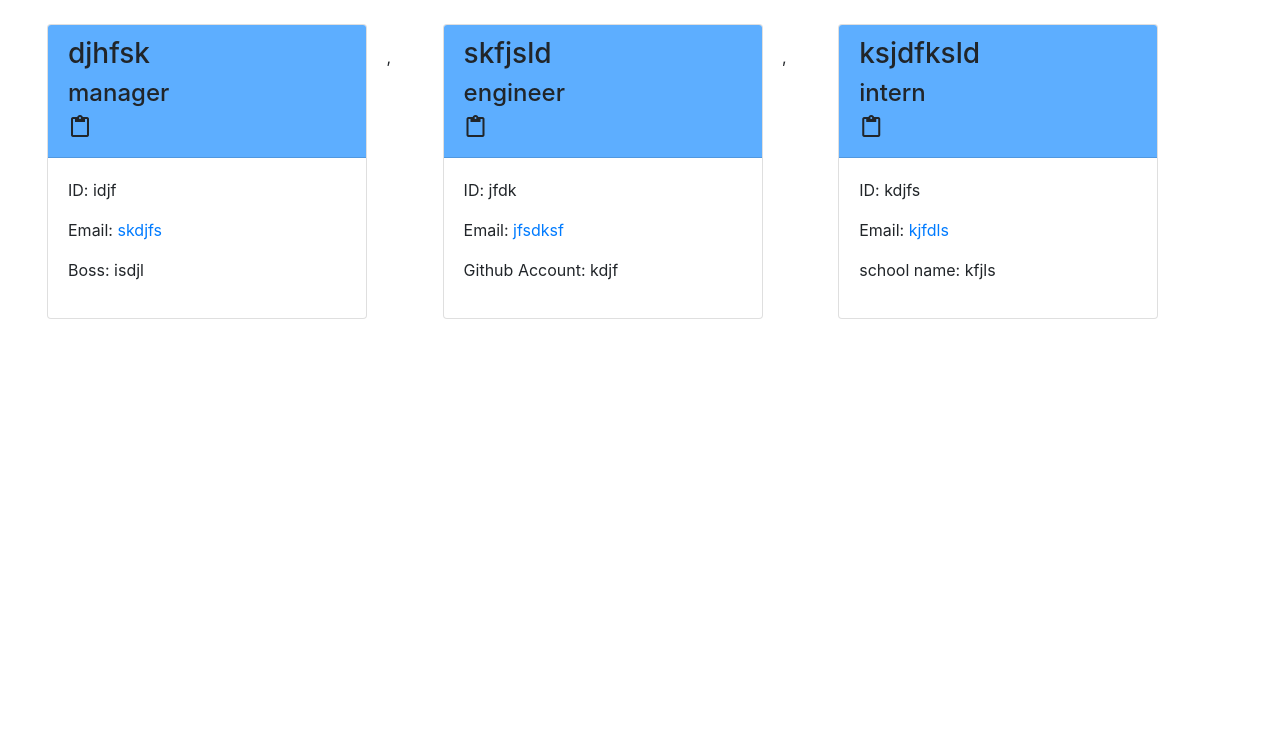
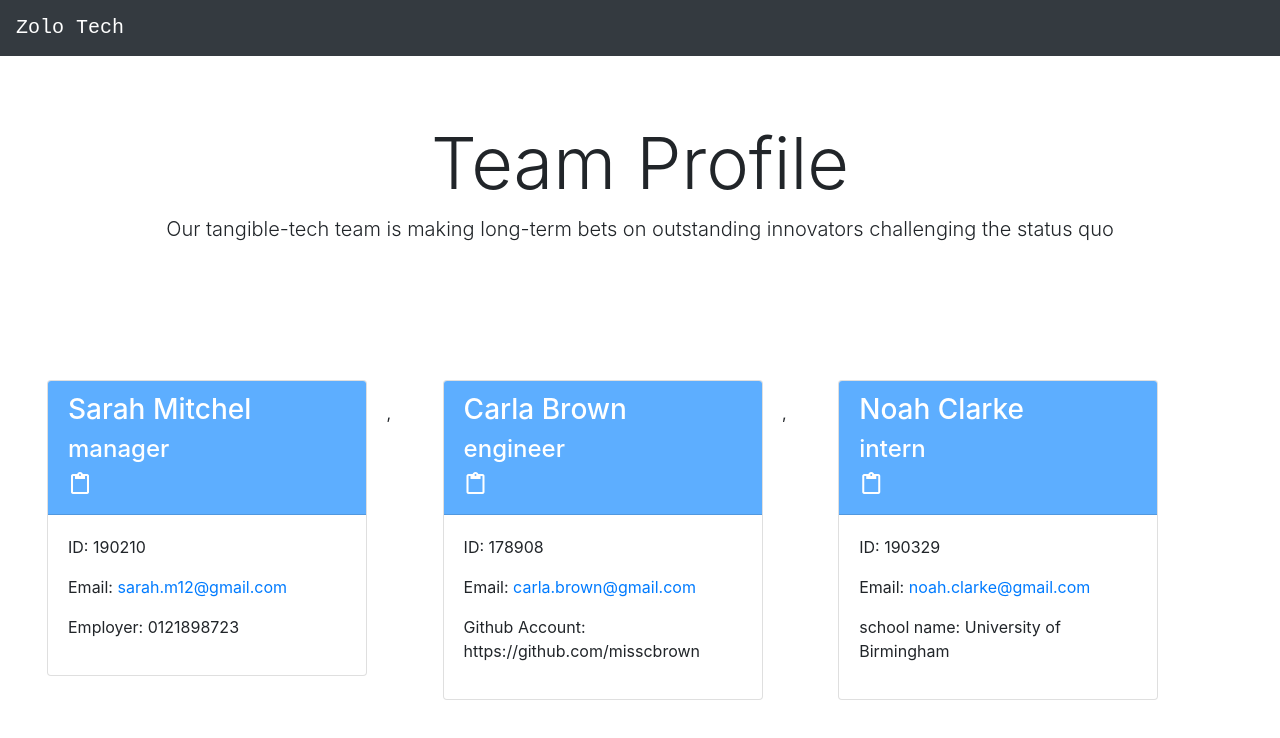
Before and after one commit to Farhiya1/Team-Profile-Generator, a plain HTML site: page Output/team.html in a window 1280 px wide. Drawn offline with nearby package versions, Linux system fonts and the light colour scheme.

Commit message:
updated and final html that was generated

```diff
--- a/Output/team.html
+++ b/Output/team.html
@@ -1,72 +1,60 @@
+
 <!DOCTYPE html>
 <html lang="en">
 <head>
-    <meta charset="UTF-8" />
-    <meta http-equiv="X-UA-Compatible" content="IE=edge" />
-    <meta name="viewport" content="width=device-width, initial-scale=1.0" />
+<meta charset="UTF-8">
+<meta http-equiv="X-UA-Compatible" content="IE=edge">
+<meta name="viewport" content="width=device-width, initial-scale=1.0">
 <title>Document</title>
-    <link
-      rel="stylesheet"
-      href="https://cdnjs.cloudflare.com/ajax/libs/font-awesome/5.11.2/css/all.min.css"
-    />
-    <link
-      href="https://fonts.googleapis.com/css?family=Public+Sans:300i,300,500&display=swap"
-      rel="stylesheet"
-    />
-    <link
-      rel="stylesheet"
-      href="https://stackpath.bootstrapcdn.com/bootstrap/4.5.0/css/bootstrap.min.css"
-      integrity="sha384-9aIt2nRpC12Uk9gS9baDl411NQApFmC26EwAOH8WgZl5MYYxFfc+NcPb1dKGj7Sk"
-      crossorigin="anonymous"
-    />
-    <link
-      href="https://fonts.googleapis.com/icon?family=Material+Icons"
-      rel="stylesheet"
-    />
-    <link rel="stylesheet" href="style.css" />
+<link rel="stylesheet" href="https://cdnjs.cloudflare.com/ajax/libs/font-awesome/5.11.2/css/all.min.css">
+<link href="https://fonts.googleapis.com/css?family=Public+Sans:300i,300,500&display=swap" rel="stylesheet">
+<link rel="stylesheet" href="https://stackpath.bootstrapcdn.com/bootstrap/4.5.0/css/bootstrap.min.css" integrity="sha384-9aIt2nRpC12Uk9gS9baDl411NQApFmC26EwAOH8WgZl5MYYxFfc+NcPb1dKGj7Sk" crossorigin="anonymous">
+<link href="https://fonts.googleapis.com/icon?family=Material+Icons" rel="stylesheet">
+<link rel="stylesheet" href="style.css">
 </head>
 <body>
+<nav class="navbar bg-dark" id="navbar">
+              <span class="navbar-brand mb-0 h1 w-100 text-align text-white" id="navbar-text">Zolo Tech</span>
+          </nav>
+          <div class="jumbotron">
+      <h1 class="display-3">Team Profile</h1>
+      <p class="lead">Our tangible-tech team is making long-term bets on outstanding innovators challenging the status quo</p>
+   </div>
+      </header>
  <div class="col-4 mt-4">
             <div class="card h-100">
-        <div class="card-header">
-          <h3>djhfsk</h3>
-          <h4>manager</h4>
-          <i class="material-icons">content_paste</i>
+                <div class="card-header text-white">
+                    <h3>Sarah Mitchel</h3>
+                    <h4>manager</h4><i class="material-icons">content_paste</i>
                 </div>
                 <div class="card-body">
-          <p class="id">ID: idjf</p>
-          <p class="email">Email: <a href="mailto:skdjfs">skdjfs</a></p>
-          <p class="office">Boss: isdjl</p>
+                    <p class="id">ID: 190210</p>
+                    <p class="email">Email: <a href="mailto:sarah.m12@gmail.com">sarah.m12@gmail.com</a></p>
+                    <p class="office">Employer: 0121898723</p>
                 </div>
             </div>
-    </div>
-    ,
-    <div class="col-4 mt-4">
+        </div> , <div class="col-4 mt-4">
             <div class="card h-100">
-        <div class="card-header">
-          <h3>skfjsld</h3>
-          <h4>engineer</h4>
-          <i class="material-icons">content_paste</i>
+                <div class="card-header text-white">
+                    <h3>Carla Brown </h3>
+                    <h4>engineer</h4><i class="material-icons">content_paste</i>
                 </div>
                 <div class="card-body">
-          <p class="id">ID: jfdk</p>
-          <p class="email">Email: <a href="mailto:jfsdksf">jfsdksf</a></p>
-          <p class="office">Github Account: kdjf</p>
+                    <p class="id">ID: 178908</p>
+                    <p class="email">Email: <a href="mailto:carla.brown@gmail.com">carla.brown@gmail.com</a></p>
+                    <p class="office">Github Account: https://github.com/misscbrown</p>
                 </div>
             </div>
-    </div>
-    ,
-    <div class="col-4 mt-4">
+        </div> , <div class="col-4 mt-4">
             <div class="card h-100">
-        <div class="card-header">
-          <h3>ksjdfksld</h3>
-          <h4>intern</h4>
-          <i class="material-icons">content_paste</i>
+                <div class="card-header text-white">
+                    <h3>Noah Clarke</h3>
+                    <h4>intern</h4><i class="material-icons">content_paste</i>
                 </div>
                 <div class="card-body">
-          <p class="id">ID: kdjfs</p>
-          <p class="email">Email: <a href="mailto:kjfdls">kjfdls</a></p>
-          <p class="office">school name: kfjls</p>
+                    <p class="id">ID: 190329</p>
+                    <p class="email">Email: <a href="mailto:noah.clarke@gmail.com">noah.clarke@gmail.com</a></p>
+                    <p class="office">school name: University of Birmingham</p>
                 </div>
             </div>
         </div>
```
Lines whose indentation alone changed are shown as unchanged.
